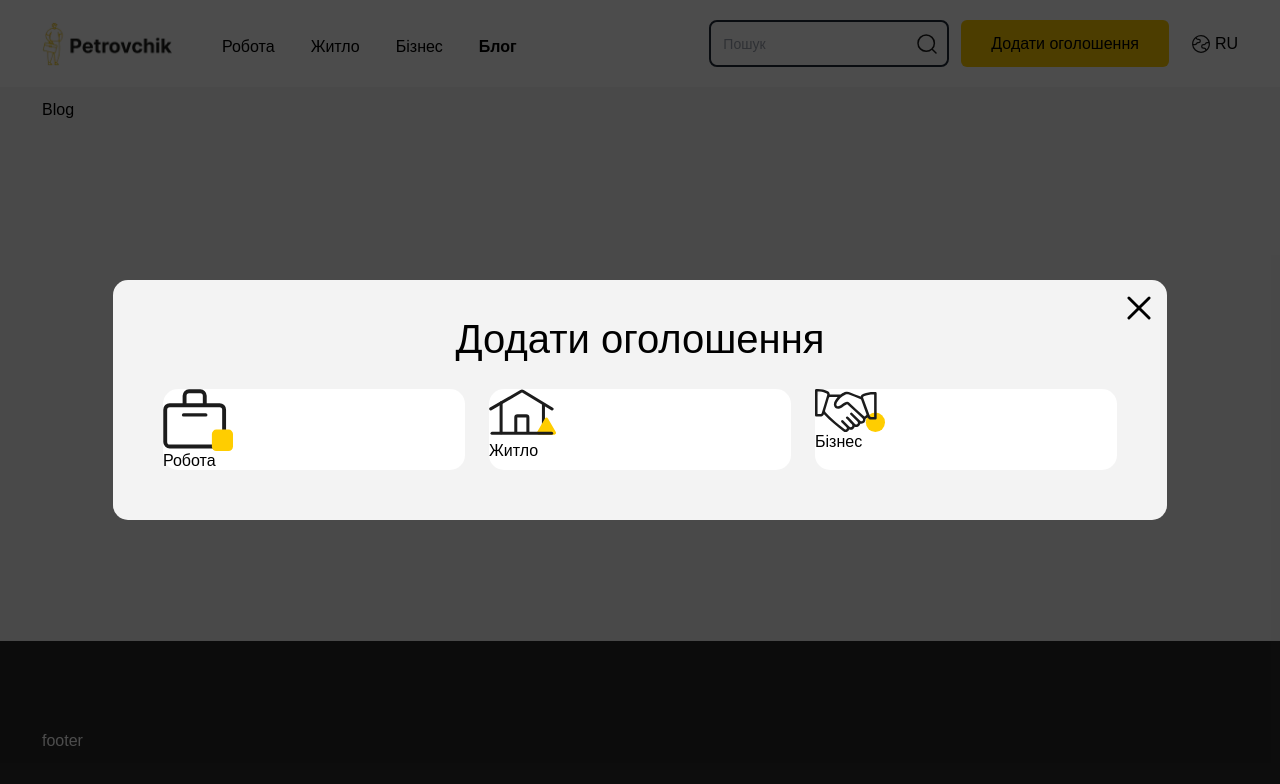
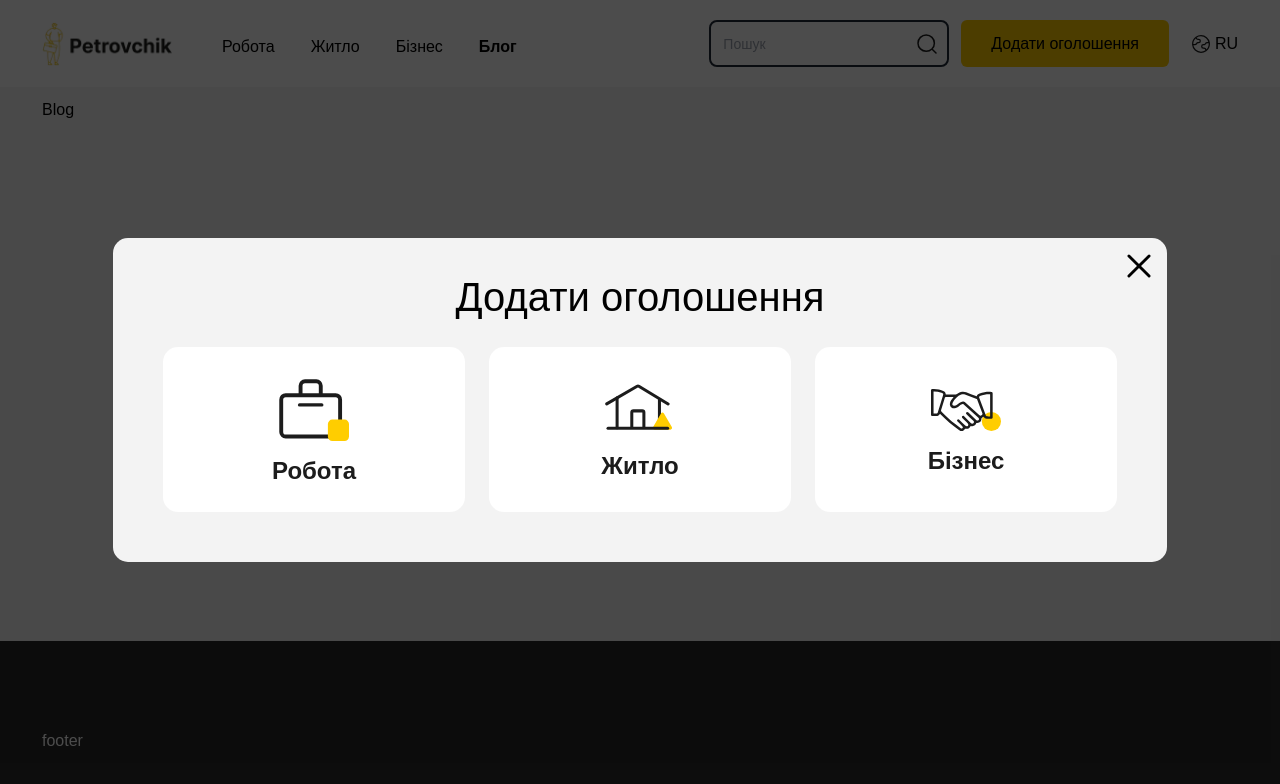
Before and after one commit to macs1756/petrovchik-next-client, a Next.js app: page /blog in a window 1280 px wide. Shown: the top 784 px of the page. Built offline with nearby package versions, Linux system fonts and the light colour scheme.

Commit message:
modal final with styles

```diff
--- a/src/components/HeaderModalForCreatedNewElement/index.tsx
+++ b/src/components/HeaderModalForCreatedNewElement/index.tsx
@@ -24,7 +24,7 @@ export default function HeaderModalForCreatedNewElement() {
                 headerModalElements.map( (e, i) => (
                     <div
                      key={e?.text + i}
-                     className='bg-white rounded-[15px]'
+                     className='bg-white rounded-[15px] flex justify-center flex-col items-center py-[32px]'
                      >
 
                         <Image
@@ -32,9 +32,11 @@ export default function HeaderModalForCreatedNewElement() {
                         height={70}
                         src={e?.image}
                         alt={e?.text}
+                        className='mb-[20px]'
                          />
 
-                        <p>{e?.text}</p>
+                        <p className="text-[#1C1C1C] text-[24px] font-bold">{e?.text}</p>
+
                     </div>
                 ))
               }
```
